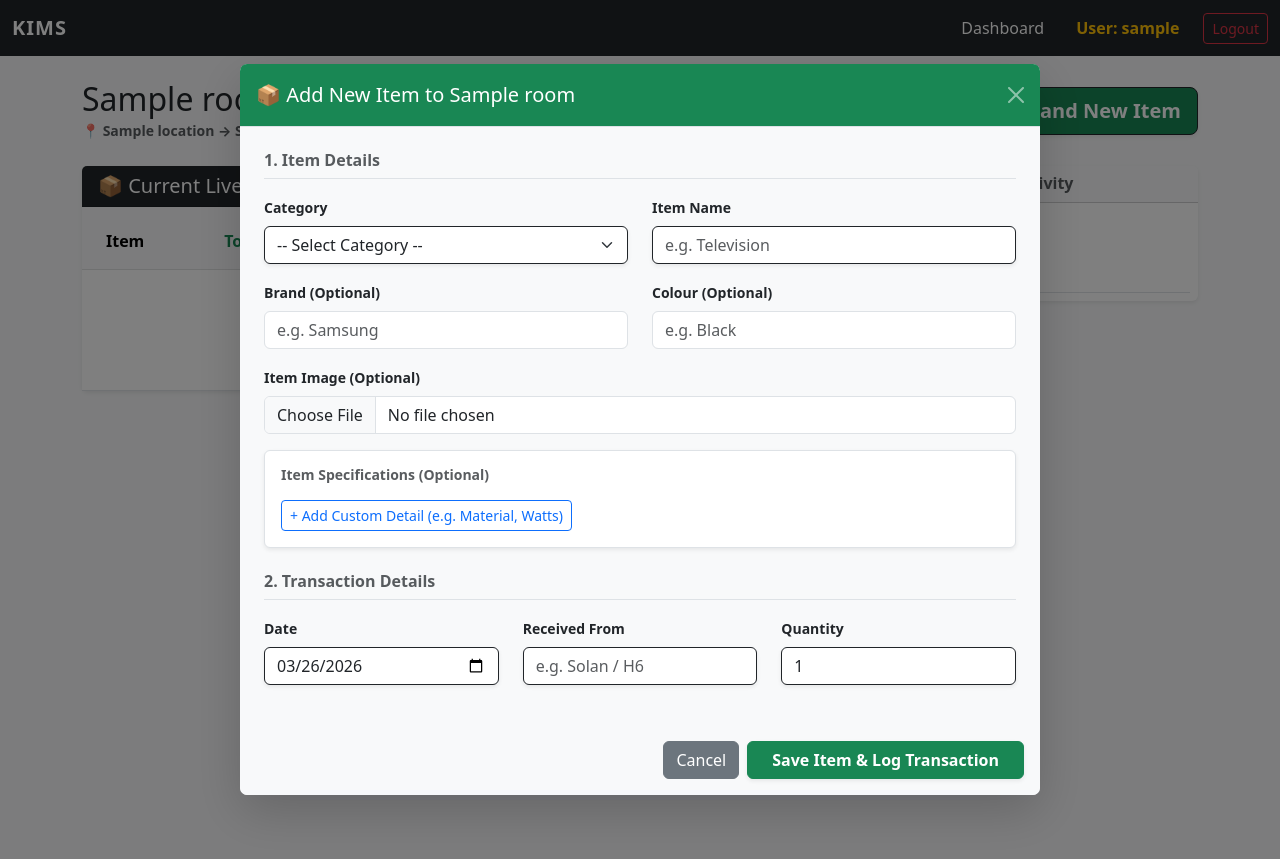
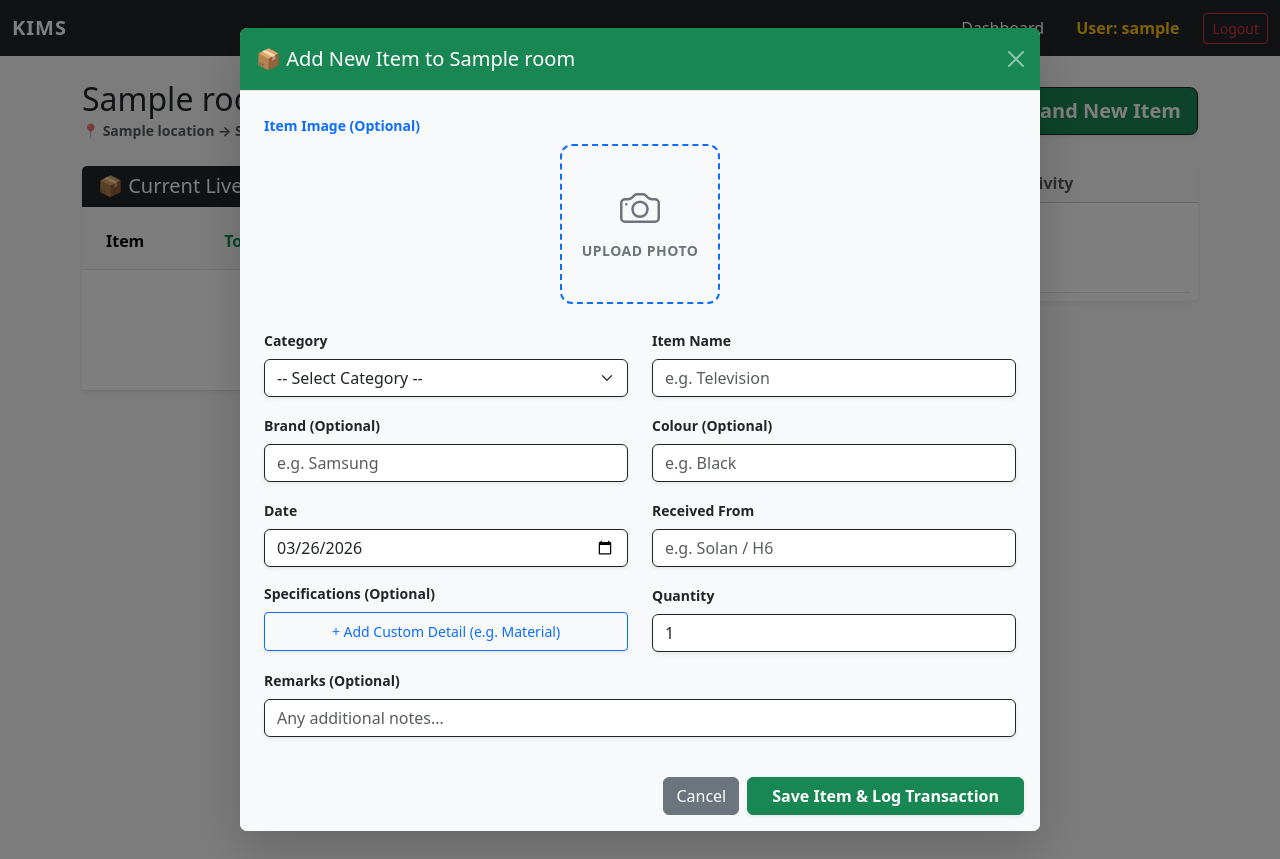
Before and after one commit to sambhavsharma27/KIMS, a Django app: page /room/1/ledger/ in a window 1280 px wide, after a click on "➕ Add Brand New Item". Run offline with Django 5.2, Linux system fonts and the light colour scheme; a user stored in the database is signed in; tables that the repository leaves empty hold one stand-in row (values such as "Sample post"); data that the repository does not hold is empty; some libraries are stand-ins or nearby versions.

Commit message:
Db Changes

```diff
--- a/inventory/admin.py
+++ b/inventory/admin.py
@@ -21,17 +21,17 @@ class BuildingAdmin(admin.ModelAdmin):
 @admin.register(Item)
 class ItemAdmin(admin.ModelAdmin):
     # CHANGED: Swapped sub_category for category
-    list_display = ('name', 'brand', 'category', 'updated_at')
+    list_display = ('name', 'brand', 'category', 'updated_at','quantity','remarks')
     readonly_fields = ('created_at', 'updated_at')
     # CHANGED: Added your new 'colour' field to the search bar!
-    search_fields = ('name', 'brand', 'colour')
+    search_fields = ('name', 'brand', 'colour','remarks')
     # CHANGED: Filter directly by category now
     list_filter = ('category',)
 
 # --- LEDGER ADMIN (The most important one for auditing) ---
 @admin.register(InventoryTransaction)
 class TransactionAdmin(admin.ModelAdmin):
-    list_display = ('item', 'transaction_type', 'quantity', 'room', 'date_recorded')
+    list_display = ('item', 'transaction_type', 'quantity', 'room', 'date_recorded','remarks')
     readonly_fields = ('date_recorded',)
     # This creates an awesome sidebar where HQ can filter by Damage, Receipt, etc.
     list_filter = ('transaction_type', 'date_recorded')
--- a/inventory/models.py
+++ b/inventory/models.py
@@ -72,6 +72,9 @@ class Item(TimeStampedModel):
     catalog_image = models.ImageField(upload_to='catalog_photos/', blank=True, null=True)
     specifications = models.JSONField(default=dict, blank=True)
 
+    quantity = models.IntegerField(default=0)
+
+    remarks = models.TextField(blank=True, null=True)
     def __str__(self):
         # Cleanly formats name e.g., "Samsung Television - Black"
         parts = filter(None, [self.brand, self.name])
--- a/inventory/templates/inventory/room_ledger.html
+++ b/inventory/templates/inventory/room_ledger.html
@@ -1,6 +1,67 @@
 {% extends 'inventory/base.html' %}
 
 {% block content %}
+<style>
+    .custom-file-upload {
+        border: 2px dashed #0d6efd; /* Primary blue dashed border */
+        border-radius: 12px;
+        width: 160px;
+        height: 160px;
+        display: flex;
+        flex-direction: column;
+        align-items: center;
+        justify-content: center;
+        cursor: pointer;
+        background-color: #f8f9fa;
+        margin: 0 auto;
+        position: relative;
+        transition: background-color 0.2s;
+    }
+    .custom-file-upload:hover {
+        background-color: #e9ecef;
+    }
+    .upload-placeholder {
+        display: flex;
+        flex-direction: column;
+        align-items: center;
+        color: #6c757d;
+    }
+    .image-preview-wrapper {
+        width: 100%;
+        height: 100%;
+        display: none; /* Hidden until image is selected */
+        border-radius: 10px;
+        overflow: hidden;
+        background-color: #fff;
+    }
+    .image-preview-wrapper img {
+        width: 100%;
+        height: 100%;
+        object-fit: contain;
+    }
+    .remove-image-btn {
+        position: absolute;
+        top: -12px;
+        right: -12px;
+        background-color: #dc3545; /* Danger red */
+        color: white;
+        border: none;
+        border-radius: 50%;
+        width: 28px;
+        height: 28px;
+        display: none; /* Hidden until image is selected */
+        align-items: center;
+        justify-content: center;
+        font-size: 16px;
+        cursor: pointer;
+        z-index: 10;
+        box-shadow: 0 2px 4px rgba(0,0,0,0.2);
+    }
+    .remove-image-btn:hover {
+        background-color: #c82333;
+    }
+</style>
+
 <div class="d-flex justify-content-between align-items-center mb-4 mt-3">
     <div>
         <h2 class="mb-0">{{ room.name }} <span class="text-muted fs-4">Ledger</span></h2>
@@ -118,7 +179,35 @@
             <form method="POST" action="{% url 'add_new_item_modal_submit' room.id %}" enctype="multipart/form-data">
                 {% csrf_token %}
                 <div class="modal-body bg-light p-4">
-                    <h6 class="text-muted fw-bold mb-3 border-bottom pb-2">1. Item Details</h6>
+
+                    <div class="row mb-4">
+                        <div class="col-12 text-center position-relative">
+                            <label class="form-label fw-bold small text-primary d-block text-start mb-2">Item Image (Optional)</label>
+
+                            <div class="d-inline-block position-relative">
+                                <input type="file" class="d-none" name="catalog_image" id="itemImageInput" accept="image/*" onchange="previewImage(this)">
+
+                                <label for="itemImageInput" class="custom-file-upload mb-0" id="uploadLabel">
+                                    <div class="upload-placeholder" id="uploadPlaceholder">
+                                        <svg xmlns="http://www.w3.org/2000/svg" width="40" height="40" fill="currentColor" class="bi bi-camera mb-2 text-secondary" viewBox="0 0 16 16">
+                                            <path d="M15 12a1 1 0 0 1-1 1H2a1 1 0 0 1-1-1V6a1 1 0 0 1 1-1h1.172a3 3 0 0 0 2.12-.879l.83-.828A1 1 0 0 1 6.827 3h2.344a1 1 0 0 1 .707.293l.828.828A3 3 0 0 0 12.828 5H14a1 1 0 0 1 1 1v6zM2 4a2 2 0 0 0-2 2v6a2 2 0 0 0 2 2h12a2 2 0 0 0 2-2V6a2 2 0 0 0-2-2h-1.172a2 2 0 0 1-1.414-.586l-.828-.828A2 2 0 0 0 9.172 2H6.828a2 2 0 0 0-1.414.586l-.828.828A2 2 0 0 1 3.172 4H2z"/>
+                                            <path d="M8 11a2.5 2.5 0 1 1 0-5 2.5 2.5 0 0 1 0 5zm0 1a3.5 3.5 0 1 0 0-7 3.5 3.5 0 0 0 0 7z"/>
+                                            <path d="M3 6.5a.5.5 0 1 1-1 0 .5.5 0 0 1 1 0z"/>
+                                        </svg>
+                                        <span class="small fw-bold text-secondary mt-1" style="letter-spacing: 0.5px;">UPLOAD PHOTO</span>
+                                    </div>
+
+                                    <div class="image-preview-wrapper" id="imagePreviewWrapper">
+                                        <img id="image-preview-element" src="#" alt="Preview">
+                                    </div>
+                                </label>
+
+                                <button type="button" class="remove-image-btn" id="removeImageBtn" onclick="clearImagePreview(event)">
+                                    &times;
+                                </button>
+                            </div>
+                        </div>
+                    </div>
 
                     <div class="row mb-3">
                         <div class="col-md-6">
@@ -139,42 +228,47 @@
                     <div class="row mb-3">
                         <div class="col-md-6">
                             <label class="form-label fw-bold small">Brand (Optional)</label>
-                            <input type="text" class="form-control" name="item_brand" placeholder="e.g. Samsung">
+                            <input type="text" class="form-control border-dark shadow-sm" name="item_brand" placeholder="e.g. Samsung">
                         </div>
                         <div class="col-md-6">
                             <label class="form-label fw-bold small">Colour (Optional)</label>
-                            <input type="text" class="form-control" name="item_colour" placeholder="e.g. Black">
+                            <input type="text" class="form-control border-dark shadow-sm" name="item_colour" placeholder="e.g. Black">
                         </div>
                     </div>
 
-                    <div class="mb-3">
-                        <label class="form-label fw-bold small">Item Image (Optional)</label>
-                        <input type="file" class="form-control" name="catalog_image" accept="image/*">
-                    </div>
-
-                    <div class="p-3 bg-white border rounded shadow-sm mb-4">
-                        <h6 class="text-muted small fw-bold mb-2">Item Specifications (Optional)</h6>
-                        <div id="specs-container"></div>
-                        <button type="button" class="btn btn-sm btn-outline-primary mt-2" onclick="addSpecRow()">
-                            + Add Custom Detail (e.g. Material, Watts)
-                        </button>
-                    </div>
-
-                    <h6 class="text-muted fw-bold mb-3 border-bottom pb-2">2. Transaction Details</h6>
                     <div class="row mb-3">
-                        <div class="col-md-4">
+                        <div class="col-md-6">
                             <label class="form-label fw-bold small">Date</label>
                             <input type="date" class="form-control border-dark shadow-sm" name="date_recorded" id="todayDateInput" required>
                         </div>
-                        <div class="col-md-4">
+                        <div class="col-md-6">
                             <label class="form-label fw-bold small">Received From</label>
                             <input type="text" class="form-control border-dark shadow-sm" name="received_from" placeholder="e.g. Solan / H6" required>
                         </div>
-                        <div class="col-md-4">
+                    </div>
+
+                    <div class="row mb-3">
+                        <div class="col-md-6">
+                            <label class="form-label fw-bold small d-block">Specifications (Optional)</label>
+                            <button type="button" class="btn btn-outline-primary btn-sm w-100 shadow-sm py-2" onclick="addSpecRow()">
+                                + Add Custom Detail (e.g. Material)
+                            </button>
+                        </div>
+                        <div class="col-md-6">
                             <label class="form-label fw-bold small">Quantity</label>
                             <input type="number" class="form-control border-dark shadow-sm" name="quantity" min="1" value="1" required>
                         </div>
                     </div>
+
+                    <div id="specs-container" class="mt-2"></div>
+
+                    <div class="row mt-3">
+                        <div class="col-12">
+                            <label class="form-label fw-bold small">Remarks (Optional)</label>
+                            <input type="text" class="form-control border-dark shadow-sm" name="remarks" placeholder="Any additional notes...">
+                        </div>
+                    </div>
+
                 </div>
 
                 <div class="modal-footer bg-light border-0">
@@ -240,7 +334,7 @@
 </div>
 
 <script>
-    // Set today's date in the Add New Item modal
+    // Set today's date
     document.addEventListener("DOMContentLoaded", function() {
         const dateInput = document.getElementById('todayDateInput');
         if (dateInput) {
@@ -248,15 +342,59 @@
         }
     });
 
+    // Custom Image Preview Logic
+    function previewImage(input) {
+        const previewWrapper = document.getElementById('imagePreviewWrapper');
+        const previewImg = document.getElementById('image-preview-element');
+        const placeholder = document.getElementById('uploadPlaceholder');
+        const removeBtn = document.getElementById('removeImageBtn');
+
+        if (input.files && input.files[0]) {
+            const reader = new FileReader();
+            reader.onload = function(e) {
+                previewImg.src = e.target.result;
+                // Hide placeholder, show image and button
+                placeholder.style.display = 'none';
+                previewWrapper.style.display = 'block';
+                removeBtn.style.display = 'flex'; // Use flex to center the X
+            }
+            reader.readAsDataURL(input.files[0]);
+        }
+    }
+
+    // Function to clear the image and return to empty state
+    function clearImagePreview(event) {
+        // Prevent clicking the X from opening the file explorer
+        if(event) {
+            event.preventDefault();
+            event.stopPropagation();
+        }
+
+        const input = document.getElementById('itemImageInput');
+        const previewWrapper = document.getElementById('imagePreviewWrapper');
+        const previewImg = document.getElementById('image-preview-element');
+        const placeholder = document.getElementById('uploadPlaceholder');
+        const removeBtn = document.getElementById('removeImageBtn');
+
+        // Reset elements
+        input.value = "";
+        previewImg.src = "#";
+
+        // Show placeholder, hide image and button
+        placeholder.style.display = 'flex';
+        previewWrapper.style.display = 'none';
+        removeBtn.style.display = 'none';
+    }
+
     // Dynamic Specifications Logic
     function addSpecRow() {
         const container = document.getElementById('specs-container');
         const row = document.createElement('div');
-        row.className = 'row mb-2';
+        row.className = 'row mb-2 animate-fade-in';
         row.innerHTML = `
-            <div class="col-5"><input type="text" class="form-control form-control-sm border-dark" name="spec_keys[]" placeholder="Detail (e.g. Material)" required></div>
-            <div class="col-5"><input type="text" class="form-control form-control-sm border-dark" name="spec_values[]" placeholder="Value (e.g. Glass)" required></div>
-            <div class="col-2"><button type="button" class="btn btn-sm btn-danger" onclick="this.parentElement.parentElement.remove()">X</button></div>
+            <div class="col-5"><input type="text" class="form-control form-control-sm border-dark shadow-sm" name="spec_keys[]" placeholder="Detail (e.g. Material)" required></div>
+            <div class="col-5"><input type="text" class="form-control form-control-sm border-dark shadow-sm" name="spec_values[]" placeholder="Value (e.g. Glass)" required></div>
+            <div class="col-2"><button type="button" class="btn btn-sm btn-danger w-100" onclick="this.parentElement.parentElement.remove()">X</button></div>
         `;
         container.appendChild(row);
     }
```
Also changed, not shown: KIMS/settings.py (+8 -6 lines), inventory/templates/inventory/update_stock.html (deleted, +0 -233 lines), inventory/migrations/0003_item_current_stock.py (added), inventory/migrations/0004_rename_current_stock_item_quantity.py (added), inventory/migrations/0005_item_remarks.py (added).
